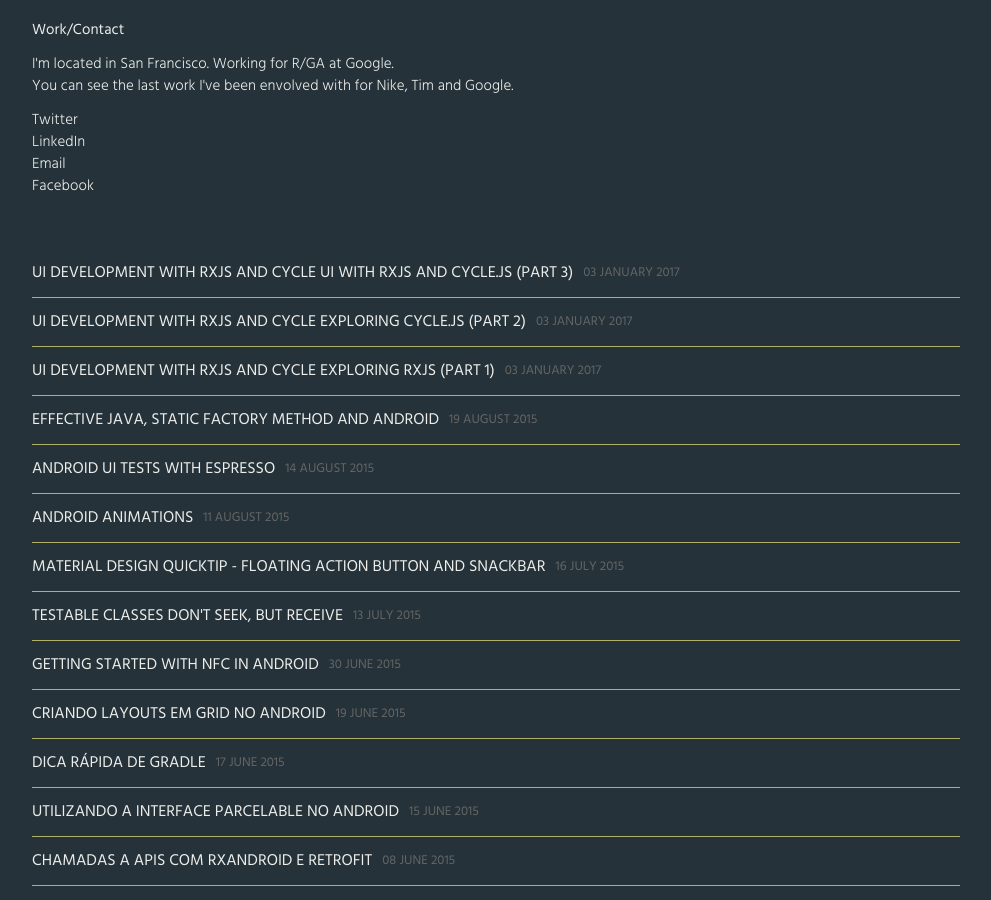
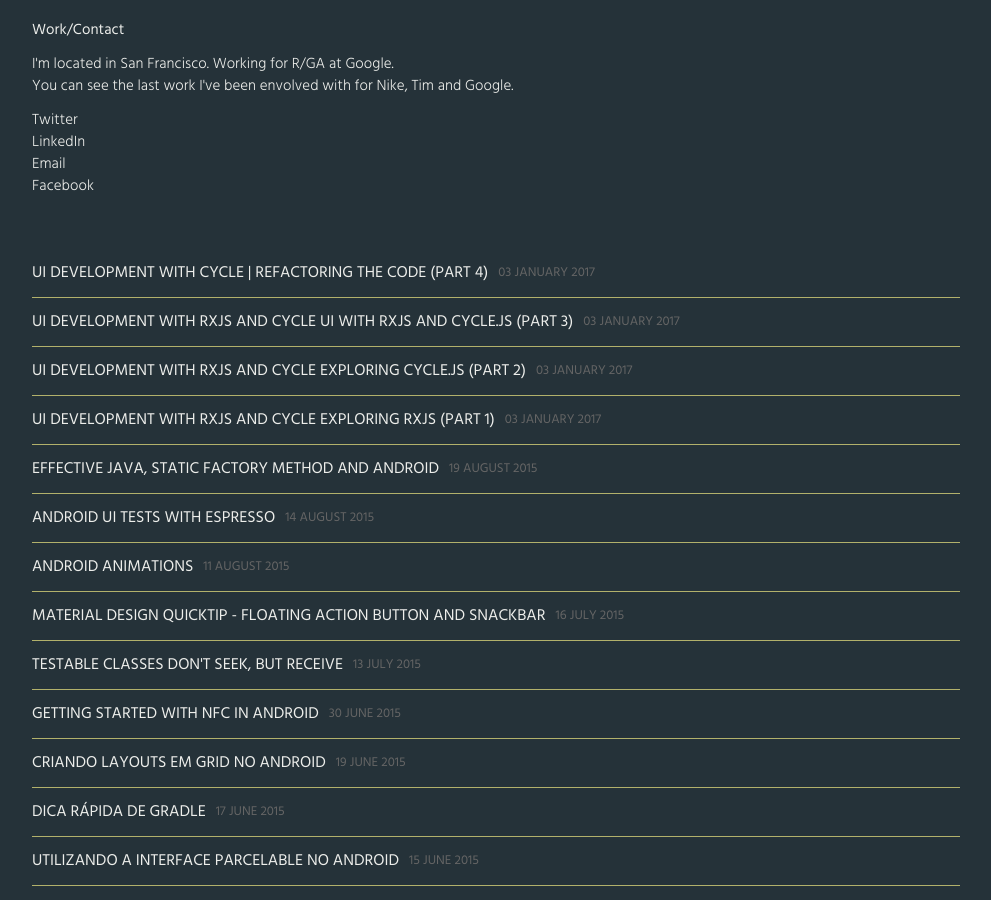
Before and after one commit to andersonleite/andersonleite.github.com, a Jekyll site: the page built from index.html, in a window 1280 px wide and 900 px high, scrolled down 311 px. Shown: the whole window, without its empty margins (152-1143 px from the left). Built offline with Jekyll 4.4.1, drawn with Linux system fonts in a browser that asks for light colours; some of the changed lines change nothing that is shown.

Commit message:
cycle part 4

```diff
--- a/_posts/2017-01-03-ui-rx-cycle-part-III.html
+++ b/_posts/2017-01-03-ui-rx-cycle-part-III.html
@@ -102,3 +102,7 @@
 I strongly recommend you to watch <a href="https://egghead.io/courses/cycle-js-fundamentals">Cycle.js course on egghead.io</a> and
 read his <a href="https://gist.github.com/staltz/868e7e9bc2a7b8c1f754">introduction to Reactive Programming you've been missing</a>
 for a deeper understanding.
+<br><br>
+
+<a href="/2017/01/03/ui-rx-cycle-part-IV.html">Bonus: Refactoring Cycle.js (part 4)</a>
+<br><br>
--- /dev/null
+++ b/_posts/2017-01-03-ui-rx-cycle-part-IV.html
@@ -0,0 +1,64 @@
+---
+layout: post
+title: UI development with Cycle | Refactoring the code (part 4)
+tags:
+- rxjs
+- cycle
+- ui
+status: publish
+type: post
+published: true
+---
+
+<strong>Cycle.js: Refactor (part 4)</strong>
+<br><br>
+
+This is the 4th part of a blog post series about RxJS and Cycle.js.
+<a href="/2017/01/03/ui-rx-cycle-part-I.html">Understanding RxJS (part 1)</a>,
+<a href="/2017/01/03/ui-rx-cycle-part-II.html">Meet Cycle.js (part 2)</a> and
+<a href="/2017/01/03/ui-rx-cycle-part-I.html">Cycle UI with RxJS and Cycle.js (part 3)</a>
+<br><br>
+
+<b>About this refactor</b>
+<br><br>
+
+After I wrote this code using Cycle.JS and the blog posts, I received some cool
+feedback from <a href="https://twitter.com/chadrien">Hadrien de Cuzey</a> on how to improve it.
+<br><br>
+
+I will share here and comment what I learned after that.
+<br><br>
+
+If you wanna see it live, go to this <a href="https://jsbin.com/feqapa/edit?js,output">JSBin</a>.
+
+Now, let's see the implementation.
+<br><br>
+
+<b>The new code</b>
+<br><br>
+
+Looke below to the new code we have. In the top of the file we can see the first big difference:
+<span>CycleHTTPDriver</span>. This was for me the most important learning here. We can
+consider the HTTP requests as Observables and use the default code on <span>Cycle.js</span> to make
+the requests.
+<br><br>
+
+The other interesting point here is the use of <span>hyperscript</span> on view function.
+I've been exploring to see what's the best solution/good practice, but I fount that using
+the html helper elements (div, h1, p, etc) or the h function is basically a personal choice.
+<br><br>
+
+{% gist 238778d09fe51984df42e499f36b8830 %}
+
+<b>The Diff</b>
+<br><br>
+
+In order to better understand the differece on the suggestions I created an online diff
+file. You can check it clicking on the image below.
+<br><br>
+
+<br><br>
+<center><a href="https://www.diffchecker.com/eBMrYCJC" target="blank"><img width="300px" src="/images/diff.png"></a></center>
+<br><br>
+
+Thanks again to <a href="https://twitter.com/chadrien">Hadrien de Cuzey</a> for the feedback and help here!
```
Also changed, not shown: images/diff.png (added).
